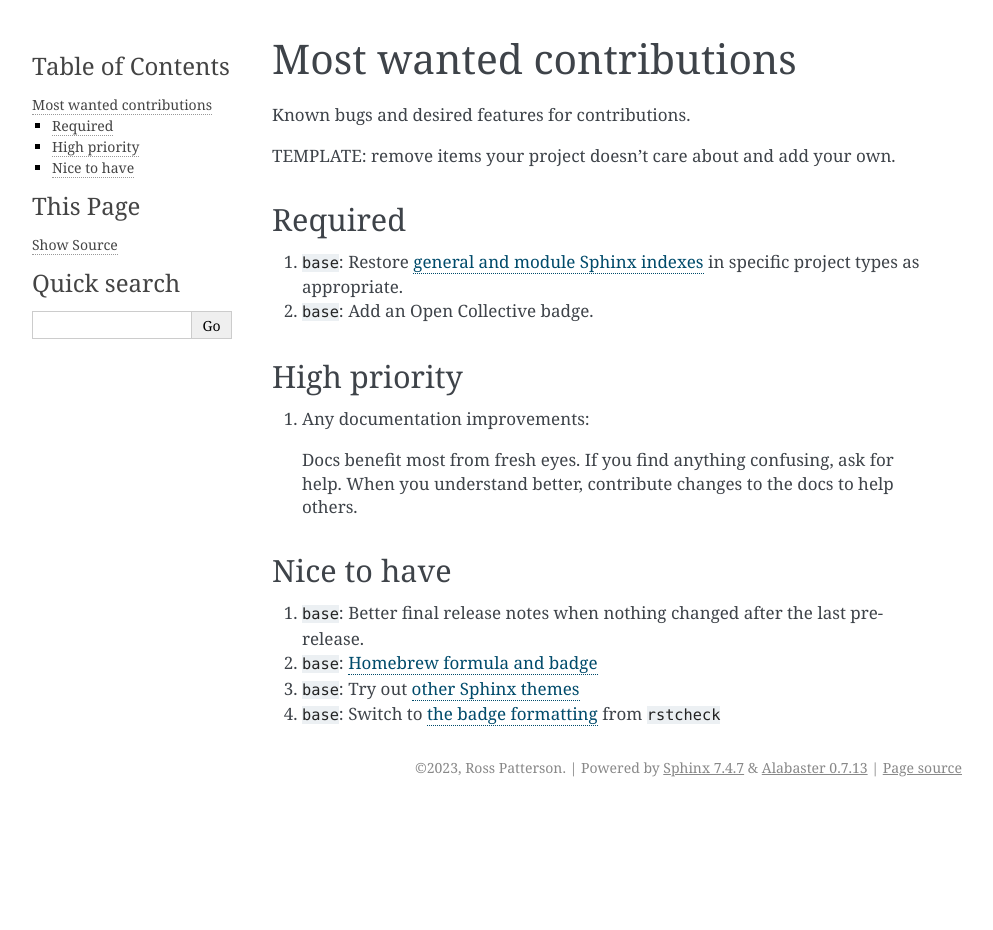
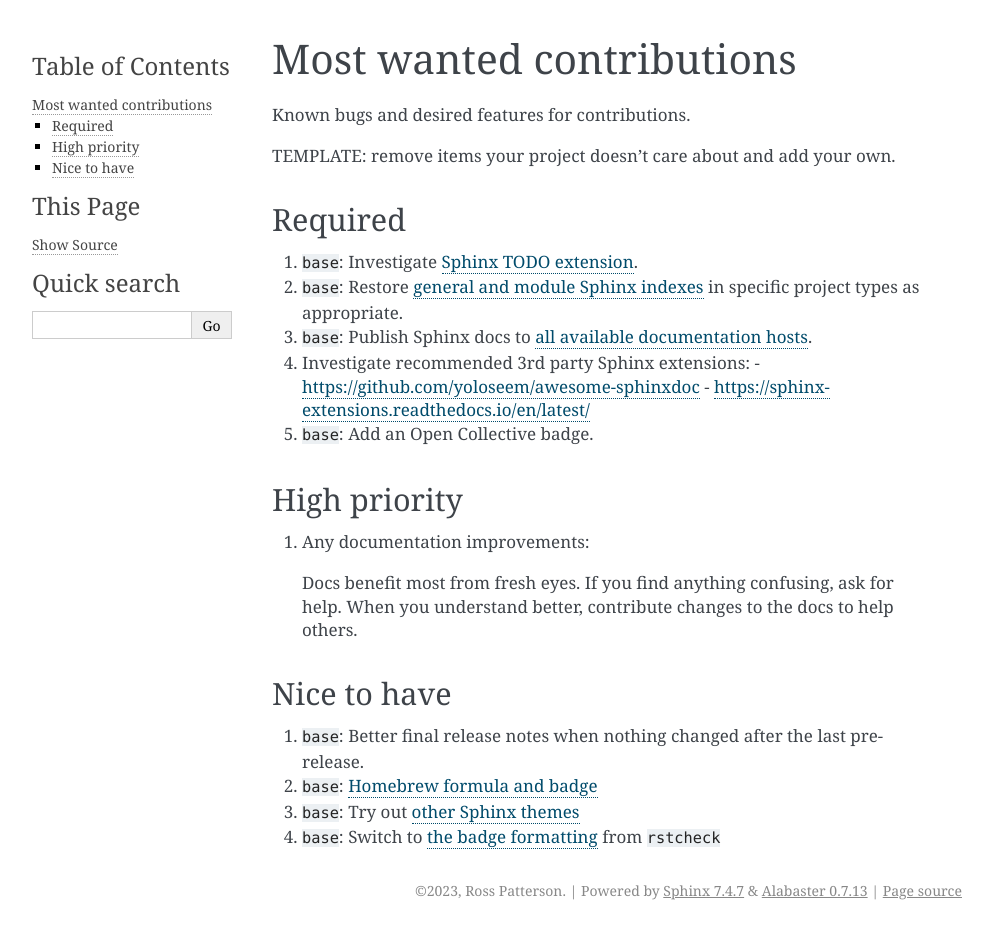
Before and after one commit to rpatterson/prunerr, a Sphinx documentation site: the page built from docs/todo.rst, in a window 1280 px wide. Shown: the whole page, without its empty margins (148-1141 px from the left). Built offline with Sphinx 7.4.7, drawn with Linux system fonts in a browser that asks for light colours; before the commit the page ends 900 px from its top, so only the background shows below that.

Commit message:
docs(base): Capture next up Sphinx TODO items

```diff
--- a/docs/todo.rst
+++ b/docs/todo.rst
@@ -15,9 +15,19 @@ TEMPLATE: remove items your project doesn't care about and add your own.
 Required
 ****************************************************************************************
 
+#. ``base``: Investigate `Sphinx TODO extension
+   <https://www.sphinx-doc.org/en/master/usage/extensions/todo.html>`_.
+
 #. ``base``: Restore `general and module Sphinx indexes
    <https://www.sphinx-doc.org/en/master/usage/restructuredtext/directives.html#special-names>`_
    in specific project types as appropriate.
+
+#. ``base``: Publish Sphinx docs to `all available documentation hosts
+   <https://www.sphinx-doc.org/en/master/faq.html#using-sphinx-with>`_.
+
+#. Investigate recommended 3rd party Sphinx extensions:
+   - https://github.com/yoloseem/awesome-sphinxdoc
+   - https://sphinx-extensions.readthedocs.io/en/latest/
 
 #. ``base``: Add an Open Collective badge.
 
```
